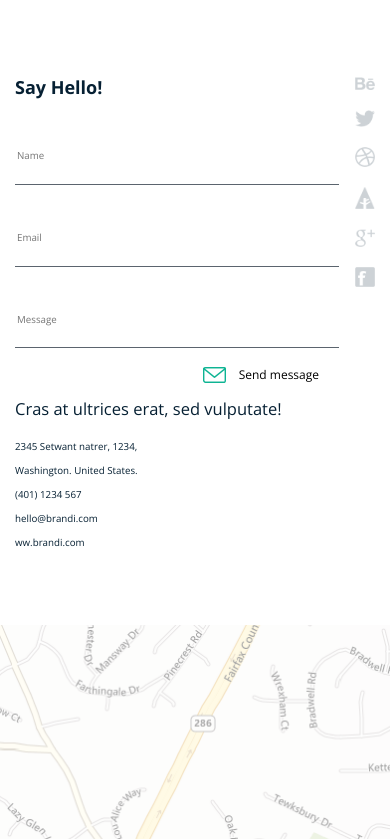
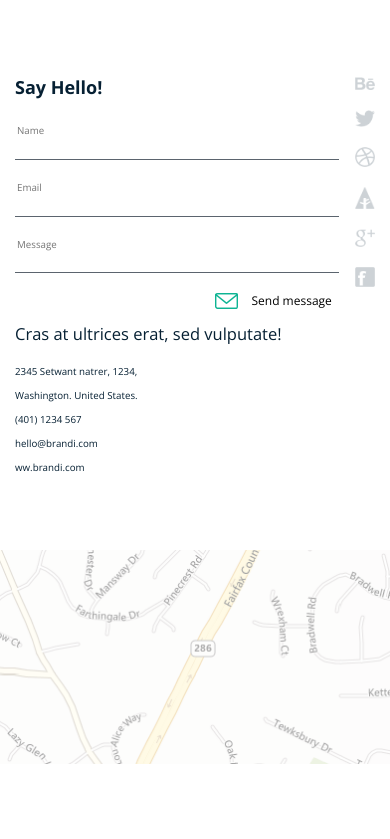
Before and after one commit to min03041999/gumi_test_landingpage, a website built with webpack: page app/index.html in a window 390 px wide. Shown: the part 4602-5441 px from the top of the page. After the commit the page ends 5366 px from the top, so only its background shows below. Built offline with nearby package versions, Linux system fonts and the light colour scheme; a web font is replaced by a local one.

Commit message:
fix(discuss): change margin-right of button

```diff
--- a/app/assets/scss/pages/_discuss.scss
+++ b/app/assets/scss/pages/_discuss.scss
@@ -53,6 +53,8 @@
                 }
                 @media screen and (max-width: 767px){
                     grid-template-columns: repeat(1, 1fr);
+                    gap: 20px 30px;
+                    margin-top: 25px;
                 }
                 .item-01, .item-02, .item-03{
                     box-sizing: border-box;
@@ -81,7 +83,6 @@
                         grid-column: 1;
                     }
                 }
-            }
                 button{
                     border: none;
                     outline: none;
@@ -89,24 +90,20 @@
                     background: transparent;
                     @include font-size(16px);
                     cursor: pointer;
-                right: 100px;
+                    right: 12%;
                     bottom: -37px;
                     display: flex;
+                    padding: 0;
                     justify-content: center;
                     align-items: center;
                     column-gap: 13px;
-                @media screen and (max-width: 767px){
-                    right: 50px;
-                }
-                @media screen and (max-width: 320px){
-                    right: 25px;
-                }
                     &:hover{
                         color: #0eb493;
                     }
                     img{
                         width: 23px;
                         object-fit: cover;
+                    }
                 }
             }
             &__icon {
--- a/app/index.html
+++ b/app/index.html
@@ -519,11 +519,11 @@
             <input type="text" class="item-01" placeholder="Name">
             <input type="text" class="item-02" placeholder="Email">
             <input type="text" class="item-03" placeholder="Message">
+            <button>
+              <img src="./assets/img/letter.png" alt="">
+              <p> Send message</p>
+            </button>
           </div>
-          <button>
-            <img src="./assets/img/letter.png" alt="">
-            <p> Send message</p>
-          </button>
           <div class="input__icon">
             <img src="./assets/img/behance-01.png" alt="">
             <img src="./assets/img/twitter-01.png" alt="">
```
Also changed, not shown: app/assets/css/styles.css. Lines whose indentation alone changed are shown as unchanged.
